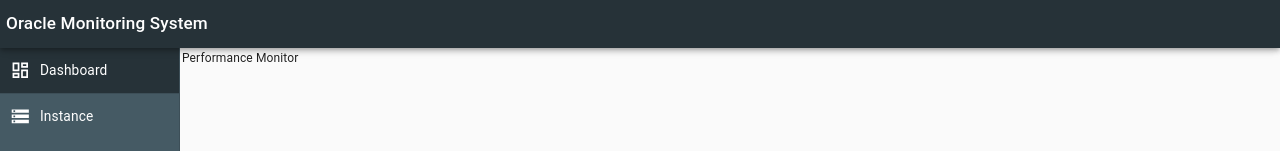
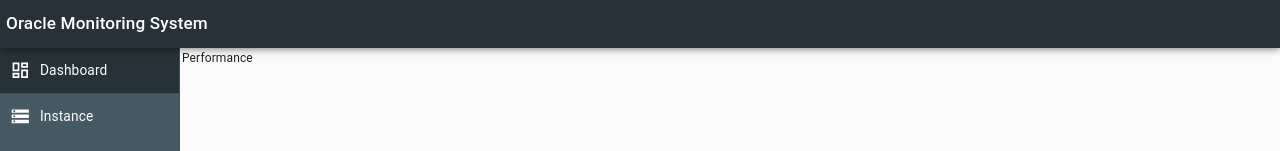
Before and after one commit to xueyublue/oms-mui, a React (Create React App) app: page /performance in a window 1280 px wide. Shown: the top 151 px of the page. Built offline with nearby package versions, Linux system fonts and the light colour scheme.

Commit message:
moved performance page

```diff
--- a/src/components/MainContainer.jsx
+++ b/src/components/MainContainer.jsx
@@ -5,11 +5,11 @@ import { Route, Switch } from "react-router-dom";
 
 import SpacePage from "./pages/space/SpacePage";
 import InstancePage from "./pages/instance/InstancePage";
-import PerformancePage from "./pages/performance/PerformancePage";
 import UserPage from "./pages/user/UserPage";
 import Dashboard from "./../pages/Dashboard/Dashboard";
 import About from "./../pages/About/About";
 import SessionPage from "./../pages/Session/SessionPage";
+import PerformancePage from "./../pages/Performance/PerformancePage";
 
 const useStyles = makeStyles((theme) => ({
   content: {
--- a/src/components/pages/performance/PerformancePage.jsx
+++ /dev/null
@@ -1,10 +0,0 @@
-import React from "react";
-
-//-------------------------------------------------------------
-// COMPONENT START
-//-------------------------------------------------------------
-const PerformancePage = () => {
-  return <div>Performance Monitor</div>;
-};
-
-export default PerformancePage;
--- a/src/pages/Performance/PerformancePage.jsx
+++ b/src/pages/Performance/PerformancePage.jsx
@@ -4,7 +4,7 @@ import React from "react";
 // COMPONENT START
 //-------------------------------------------------------------
 const PerformancePage = () => {
-  return <div>Performance Monitor</div>;
+  return <div>Performance</div>;
 };
 
 export default PerformancePage;
```
